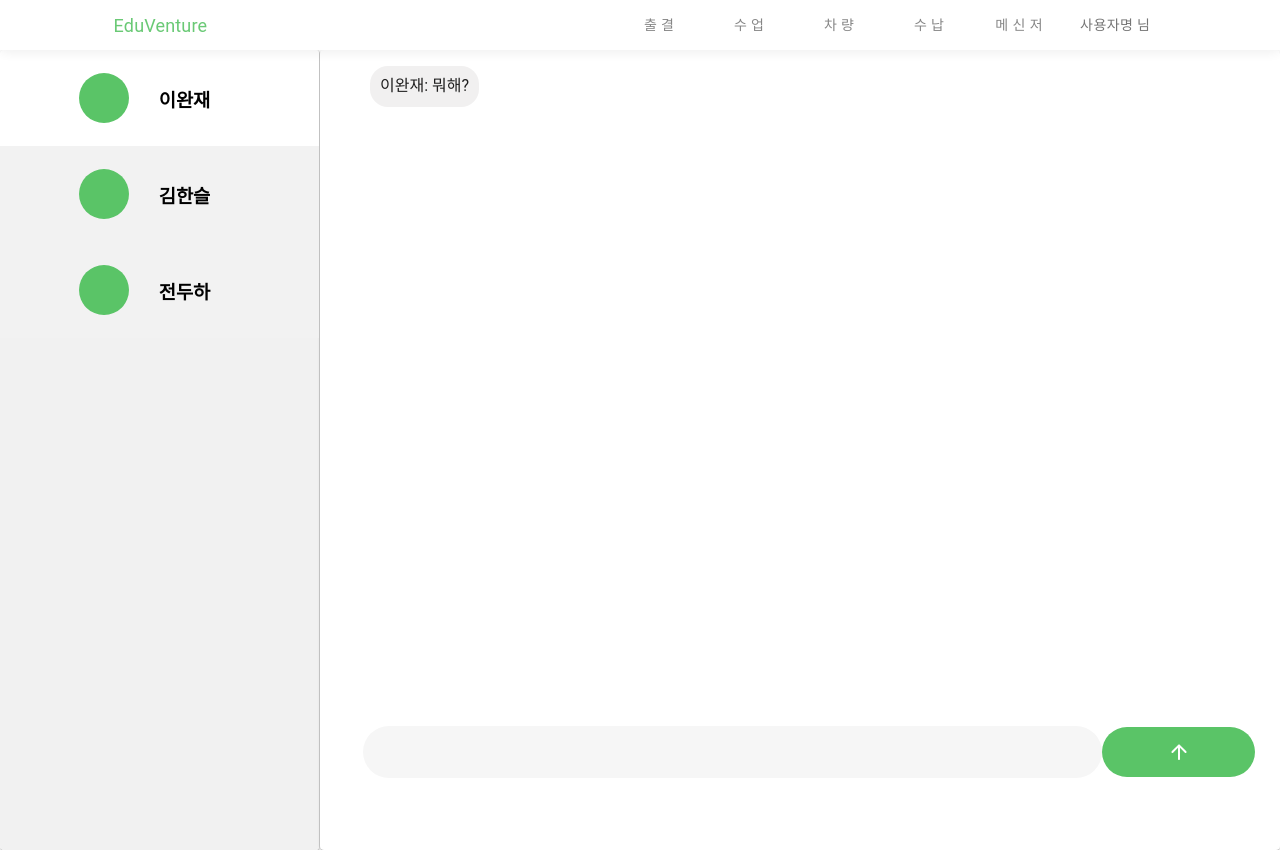
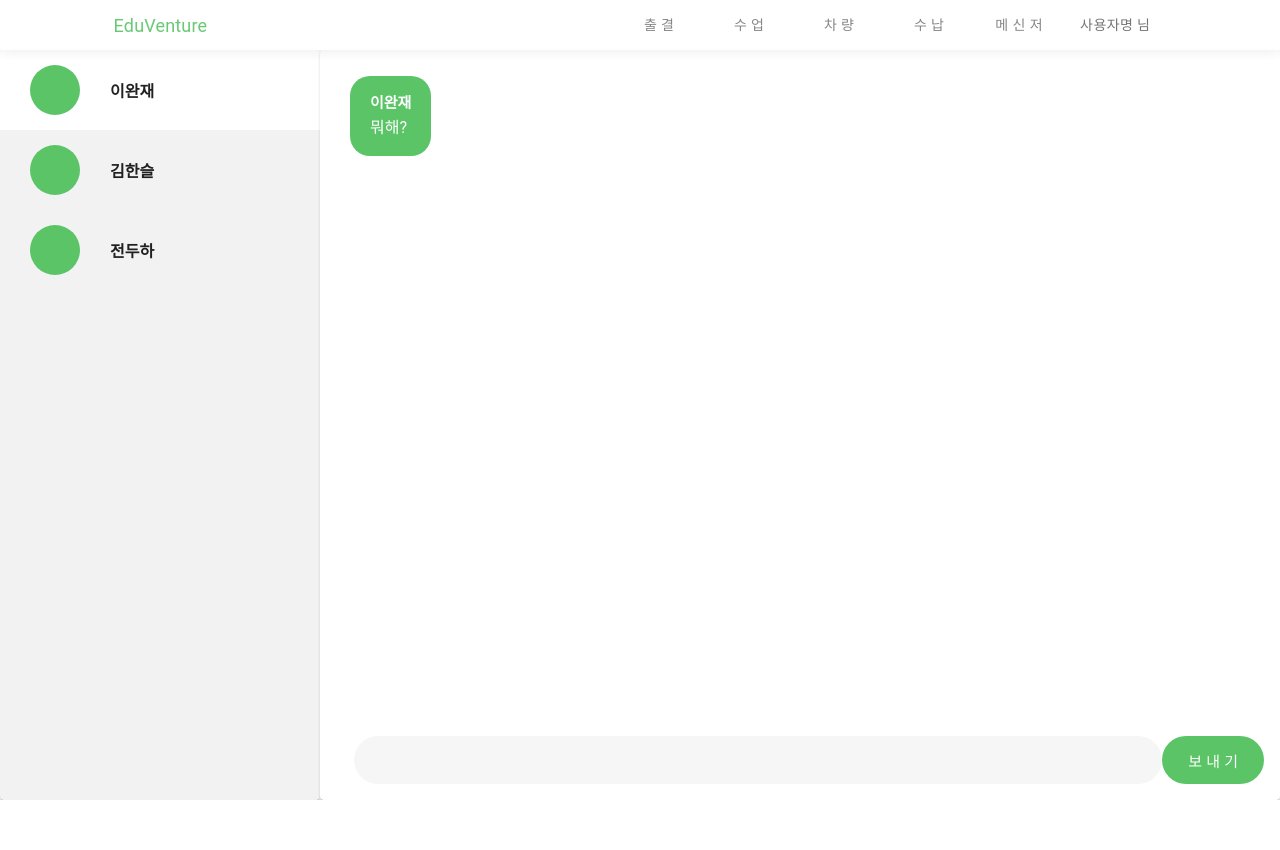
Before and after one commit to edu-venture/edu-front, a React (Create React App) app: page /messenger/1 in a window 1280 px wide. After the commit the page ends 800 px from the top, so only its background shows below. Built offline with nearby package versions, Linux system fonts and the light colour scheme.

Commit message:
refactor: 메신저 화면 수정

```diff
--- a/src/components/Messenger/DefaultChatPage.js
+++ b/src/components/Messenger/DefaultChatPage.js
@@ -5,11 +5,10 @@ const DefaultChatPage = () => {
     <div
       style={{
         width: "100%",
-        height: "100%",
         background: "#fff",
         display: "flex",
         justifyContent: "center",
-        alignItems: "center",
+        marginTop: "45vh",
       }}
     >
       대화 상대를 선택하세요.
--- a/src/components/Messenger/MessengerChat.js
+++ b/src/components/Messenger/MessengerChat.js
@@ -1,11 +1,36 @@
 import React, { useState, useEffect } from "react";
-import ArrowUpwardRoundedIcon from "@mui/icons-material/ArrowUpwardRounded";
-import { Box } from "@mui/material";
 import styled from "styled-components";
+
+const MessagesWrapper = styled.div`
+  overflow-y: auto;
+  height: 85vh;
+`;
+
+const MessageContainer = styled.div`
+  display: flex;
+  flex-direction: column;
+  align-items: ${(props) => (props.userType ? "flex-end" : "flex-start")};
+  margin: 10px 30px 25px;
+`;
+
+const MessageText = styled.p`
+  background-color: ${(props) => (props.userType ? "#e4e4e4" : "#5ac467")};
+  color: ${(props) => (props.userType ? "#323232" : "#ffffff")};
+  border-radius: 20px;
+  padding: 15px 20px;
+  max-width: 60%;
+  line-height: 1.6;
+`;
+
+const TimeStamp = styled.div`
+  margin: -5px 5px;
+  font-size: 13px;
+  color: #888;
+`;
 
 const InputContainer = styled.div`
   width: 80%;
-  height: 9.5%;
+  height: 60px;
   display: flex;
   align-items: center;
   justify-content: center;
@@ -17,9 +42,9 @@ const InputContainer = styled.div`
 `;
 
 const InputMessage = styled.input`
-  width: 70%;
-  height: 65%;
-  padding-left: 20px;
+  width: 75%;
+  height: 80%;
+  padding: 0 20px;
   background-color: #f6f6f6;
   border-radius: 30px;
   font-size: 14px;
@@ -28,8 +53,8 @@ const InputMessage = styled.input`
 `;
 
 const SendButton = styled.button`
-  width: 15%;
-  height: 65%;
+  width: 10%;
+  height: 80%;
   background-color: #5ac467;
   border-radius: 30px;
   border: none;
@@ -37,35 +62,20 @@ const SendButton = styled.button`
   display: flex;
   align-items: center;
   justify-content: center;
-  font-size: 14px;
+  font-size: 15px;
   color: white;
 `;
-const MessagesWrapper = styled.div`
-  overflow-y: auto;
-  max-height: 90vh; // Adjust this value based on your layout
-`;
 
-const MessageContainer = styled.div`
-  display: flex;
-  flex-direction: column;
-  align-items: ${(props) => (props.userType ? "flex-end" : "flex-start")};
-  margin-bottom: 10px;
-  margin-right: 50px;
-  margin-left: 50px;
-`;
+const formatTime = () => {
+  const time = new Date();
+  let hour = time.getHours();
+  const minute = String(time.getMinutes()).padStart(2, "0");
+  const ampm = hour >= 12 ? "오후" : "오전";
+  hour = hour % 12 || 12;
+  hour = String(hour).padStart(2, "0");
 
-const MessageText = styled.p`
-  background-color: ${(props) => (props.userType ? "#5AC467" : "#f1f0f0")};
-  border-radius: 18px;
-  padding: 10px;
-  max-width: 60%;
-  line-height: 1.3;
-`;
-
-const TimeStamp = styled.div`
-  font-size: 10px;
-  color: #888;
-`;
+  return `${ampm} ${hour}:${minute}`;
+};
 
 const MessengerChat = ({ chats }) => {
   const [inputText, setInputText] = useState("");
@@ -77,30 +87,26 @@ const MessengerChat = ({ chats }) => {
 
   const handleMessageSubmit = (e) => {
     e.preventDefault();
-    const time = new Date();
-    let hour = time.getHours();
-    const minute = String(time.getMinutes()).padStart(2, "0");
-    const ampm = hour >= 12 ? "오후" : "오전";
-    hour = hour % 12 || 12;
-    hour = String(hour).padStart(2, "0");
-
     const userMessage = {
       type: "user",
       name: "김한슬",
       message: inputText,
-      time: `${ampm} ${hour}:${minute}`,
+      time: formatTime(),
     };
     setMessages([...messages, userMessage]);
     setInputText("");
   };
 
   return (
-    <Box>
+    <div>
       <MessagesWrapper>
         {messages.map((message, index) => (
           <MessageContainer key={index} userType={message.type === "user"}>
             <MessageText userType={message.type === "user"}>
-              {message.name}: {message.message}
+              <div style={{ fontSize: "15px", fontWeight: "bolder" }}>
+                {message.name}
+              </div>
+              <div style={{ fontSize: "16px" }}>{message.message}</div>
             </MessageText>
             <TimeStamp userType={message.type === "user"}>
               {message.time}
@@ -115,12 +121,10 @@ const MessengerChat = ({ chats }) => {
             value={inputText}
             onChange={(e) => setInputText(e.target.value)}
           />
-          <SendButton onClick={handleMessageSubmit}>
-            <ArrowUpwardRoundedIcon />
-          </SendButton>
+          <SendButton onClick={handleMessageSubmit}>보 내 기</SendButton>
         </InputContainer>
       </form>
-    </Box>
+    </div>
   );
 };
 
--- a/src/components/Messenger/MessengerUser.js
+++ b/src/components/Messenger/MessengerUser.js
@@ -3,12 +3,11 @@ import React from "react";
 import { useNavigate } from "react-router-dom";
 
 const messageBox = {
-  position: "relative", // <--- Add this
-  backgroundColor: "#f2f2f2",
-  width: "100vw",
-  height: "12vh",
+  width: "100%",
+  height: "10vh",
   display: "flex",
   alignItems: "center",
+  backgroundColor: "#f2f2f2",
   padding: "0px",
   cursor: "pointer",
 };
@@ -18,23 +17,22 @@ const clickedMessageBox = {
   backgroundColor: "#ffffff",
 };
 
+const textContainer = {
+  flex: 1,
+  display: "flex",
+  justifyContent: "left",
+  alignItems: "center",
+};
+
 const messageBoxDeco = {
-  position: "relative",
   backgroundColor: "#5ac467",
   borderRadius: "50%",
   width: "50px",
   height: "50px",
-  left: "-30px",
+  margin: "0px 30px",
 };
 
-const textContainer = {
-  flex: 1,
-  display: "flex",
-  justifyContent: "center",
-  alignItems: "center",
-};
-
-const MessengerUser = ({ isSelected, user, id, onSelect }) => {
+const MessengerUser = ({ isSelected, user, onSelect }) => {
   const navigate = useNavigate();
 
   const handleClick = () => {
@@ -42,8 +40,8 @@ const MessengerUser = ({ isSelected, user, id, onSelect }) => {
       onSelect(null);
       navigate("/messenger");
     } else {
-      onSelect(id);
-      navigate(`/messenger/${id}`);
+      onSelect(user.id);
+      navigate(`/messenger/${user.id}`);
     }
   };
 
@@ -51,7 +49,9 @@ const MessengerUser = ({ isSelected, user, id, onSelect }) => {
     <Box sx={isSelected ? clickedMessageBox : messageBox} onClick={handleClick}>
       <Box sx={textContainer}>
         <div className="messageBoxDeco" style={messageBoxDeco} />
-        <h3 style={{ color: "black", margin: 0 }}>{user}</h3>
+        <p>
+          <b>{user.name}</b> {user.type}
+        </p>
       </Box>
     </Box>
   );
--- a/src/components/Messenger/MessengerUserList.js
+++ b/src/components/Messenger/MessengerUserList.js
@@ -1,5 +1,4 @@
 import React, { useState } from "react";
-import { Box } from "@mui/material";
 import MessengerUser from "./MessengerUser";
 import { useParams } from "react-router-dom";
 
@@ -12,17 +11,16 @@ const MessengerUserList = ({ users }) => {
   };
 
   return (
-    <Box>
+    <div style={{ width: "100%" }}>
       {users.map((user, index) => (
         <MessengerUser
           key={index}
-          user={user.name}
-          id={user.id}
+          user={user}
           isSelected={user.id === selectedUserId}
           onSelect={handleSelect}
         />
       ))}
-    </Box>
+    </div>
   );
 };
 
--- a/src/pages/Messenger.js
+++ b/src/pages/Messenger.js
@@ -40,24 +40,25 @@ const Messenger = () => {
   return (
     <Box
       sx={{
-        overflow: "hidden",
         display: "grid",
-        gridTemplateColumns: "2.5fr 7.5fr",
-        height: "100vh",
+        gridTemplateColumns: "25% 75%",
         width: "100vw",
+        height: "calc(100vh - 50px)",
         margin: 0,
       }}
     >
       <Paper
         sx={{
           margin: 0,
+          width: "100%",
+          height: "100%",
           display: "flex",
-          flexDirection: "column",
-          justifyContent: "flex-start",
-          alignItems: "center",
-          background: "#F1F1F1",
           overflowY: "auto",
-          borderRight: "1px solid #ccc",
+          background: "#f2f2f2",
+          // flexDirection: "column",
+          // justifyContent: "flex-start",
+          // alignItems: "center",
+          // borderRight: "1px solid #ccc",
         }}
       >
         <MessengerUserList users={users} />
```
